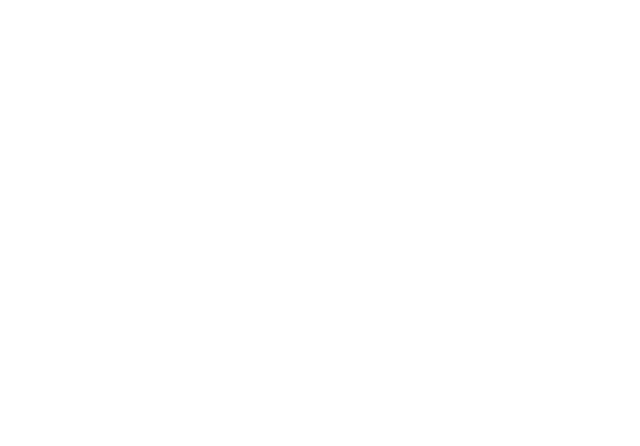
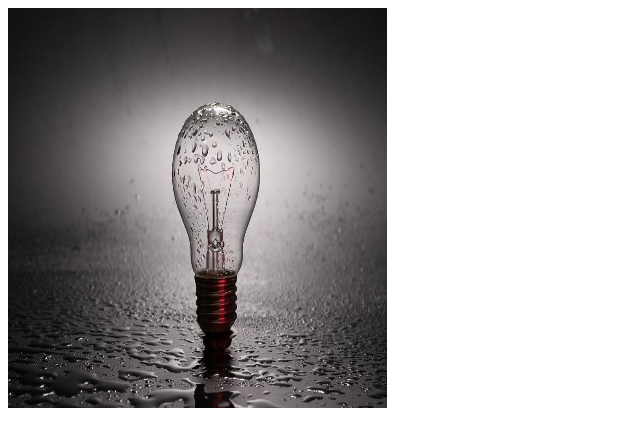
Before and after one commit to CCCamilo12/prueba, a plain HTML site: page index.html in a window 1280 px wide. Shown: the whole page, without its empty margins (0-640 px from the left). Drawn offline with Linux system fonts and the light colour scheme.

Commit message:
Estilos de la imagen

```diff
--- a/index.html
+++ b/index.html
@@ -4,9 +4,12 @@
     <meta charset="UTF-8">
     <meta http-equiv="X-UA-Compatible" content="IE=edge">
     <meta name="viewport" content="width=device-width, initial-scale=1.0">
+    <link rel="stylesheet" href="/sytless.css">
     <title>Document</title>
+
 </head>
 <body>
+        <img src="/thestocks.jpg" alt="" class="img">
 
 </body>
 </html>
--- /dev/null
+++ b/sytless.css
@@ -0,0 +1,5 @@
+.img{
+    width: 30%;
+    height: 400px;
+
+}
```
